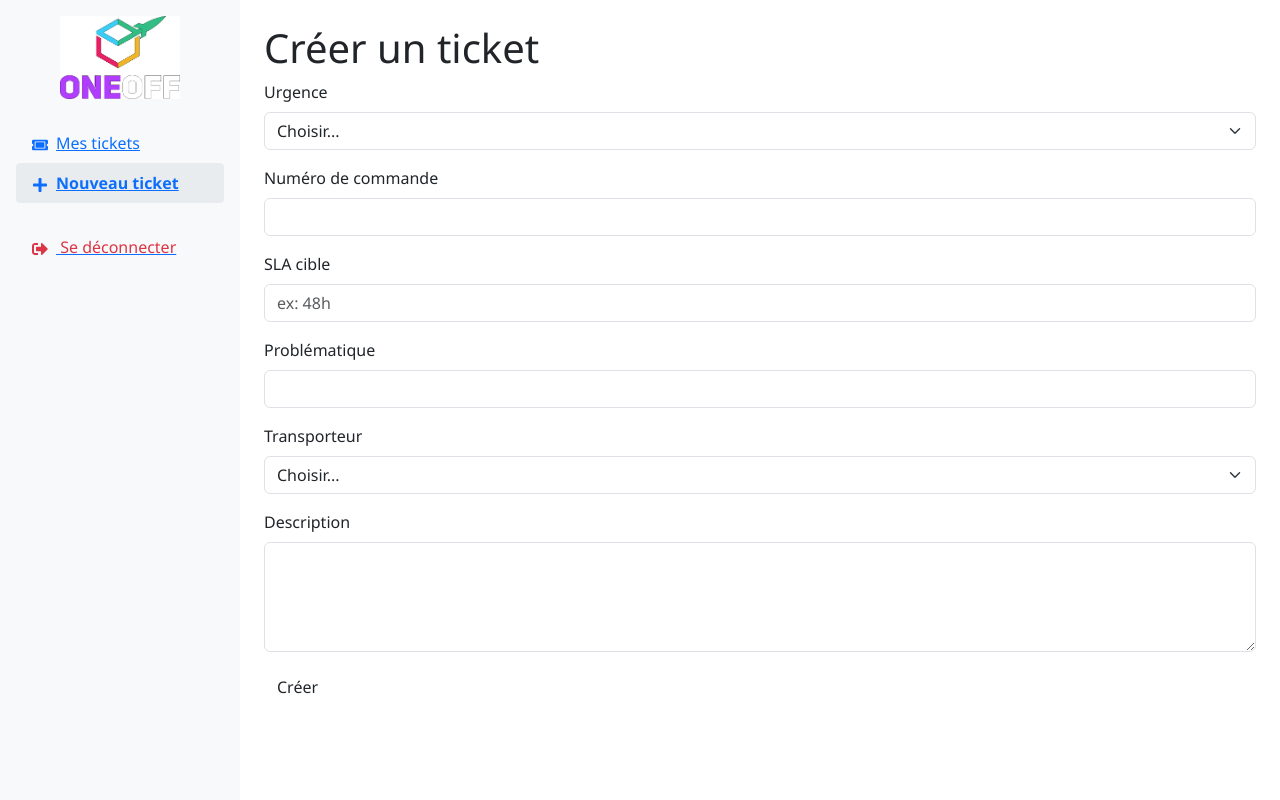
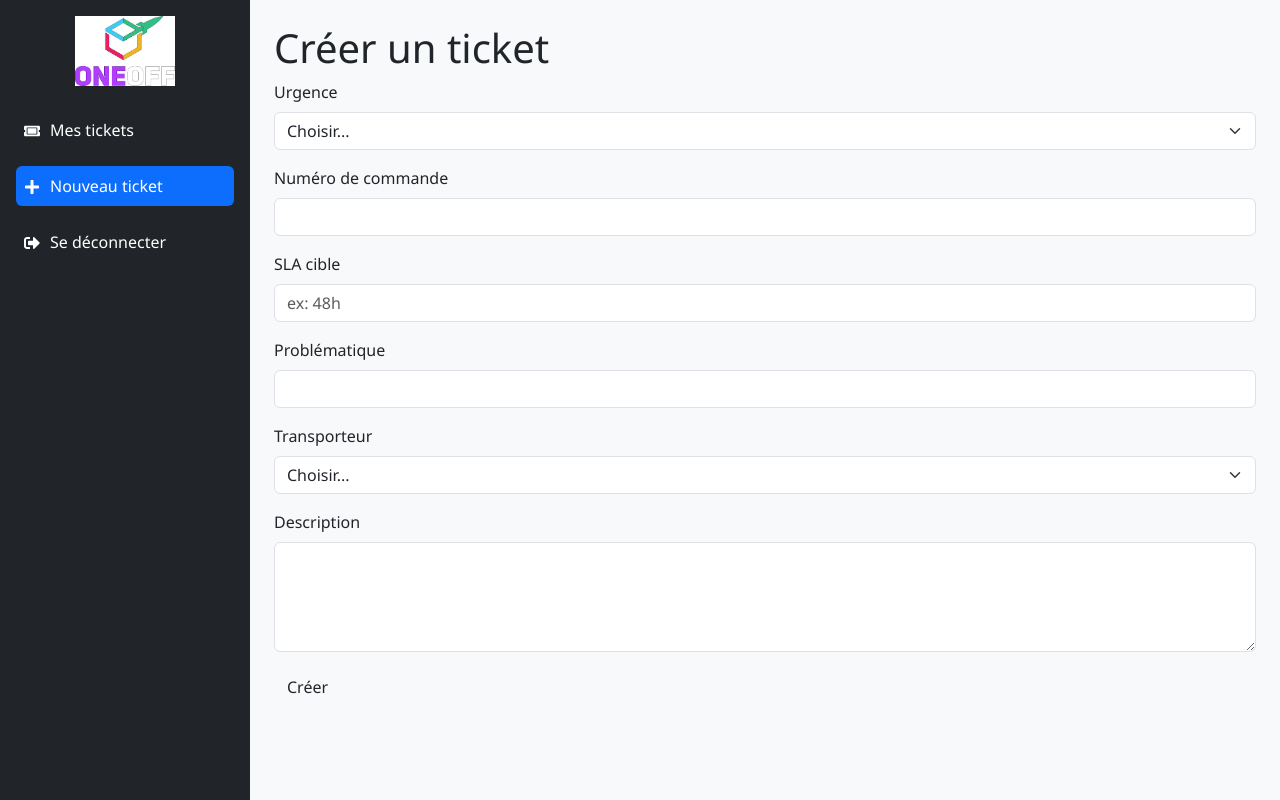
Before and after one commit to OneOffsas/claimoneoff-front02, a Next.js app: page /createticket in a window 1280 px wide. Built offline with nearby package versions, Linux system fonts and the light colour scheme; sample sign-in values are in the browser's storage.

Commit message:
Update Layout.js

```diff
--- a/components/Layout.js
+++ b/components/Layout.js
@@ -1,46 +1,90 @@
 // components/Layout.js
-import Link from "next/link"
-import { useRouter } from "next/router"
-import { FaTicketAlt, FaPlus, FaChartBar, FaSignOutAlt } from "react-icons/fa"
+import Link from 'next/link';
+import { useRouter } from 'next/router';
+import {
+  FaTicketAlt,
+  FaChartBar,
+  FaSignOutAlt,
+  FaPlus,
+  FaUserShield
+} from 'react-icons/fa';
 
 export default function Layout({ children, user }) {
-  const router = useRouter()
-  // si pas connecté, on n’affiche pas la sidebar
-  if (!user) return <>{children}</>
+  const router = useRouter();
 
-  const nav = [
-    { href: "/dashboard", icon: <FaTicketAlt />, label: "Mes tickets" },
-    { href: "/createticket", icon: <FaPlus />, label: "Nouveau ticket" },
-  ]
-  if (user.role === "Admin") {
-    nav.push({ href: "/admin", icon: <FaChartBar />, label: "Admin Dashboard" })
-  }
+  if (!user) return <>{children}</>;
+
+  const isActive = (path) => router.pathname === path;
+
+  const menuItemsClient = [
+    {
+      label: 'Mes tickets',
+      href: '/dashboard',
+      icon: <FaTicketAlt />,
+    },
+    {
+      label: 'Nouveau ticket',
+      href: '/createticket',
+      icon: <FaPlus />,
+    },
+    {
+      label: 'Se déconnecter',
+      href: '/logout',
+      icon: <FaSignOutAlt />,
+    },
+  ];
+
+  const menuItemsAdmin = [
+    {
+      label: 'Dashboard Admin',
+      href: '/admin',
+      icon: <FaChartBar />,
+    },
+    {
+      label: 'Mes tickets',
+      href: '/dashboard',
+      icon: <FaTicketAlt />,
+    },
+    {
+      label: 'Nouveau ticket',
+      href: '/createticket',
+      icon: <FaPlus />,
+    },
+    {
+      label: 'Se déconnecter',
+      href: '/logout',
+      icon: <FaSignOutAlt />,
+    },
+  ];
+
+  const menu = user.role === 'Admin' ? menuItemsAdmin : menuItemsClient;
 
   return (
-    <div className="d-flex">
-      <aside className="bg-light vh-100 p-3" style={{width: 240}}>
+    <div className="d-flex min-vh-100">
+      {/* Sidebar */}
+      <aside className="bg-dark text-white p-3" style={{ width: '250px' }}>
         <div className="text-center mb-4">
-          <img src="/logo.png" alt="Logo" style={{maxWidth:120}}/>
+          <img src="/logo.png" alt="Logo" style={{ maxWidth: '100px' }} />
         </div>
-        <nav className="nav flex-column">
-          {nav.map(item => (
-            <Link key={item.href} href={item.href} passHref>
-              <a className={`nav-link ${router.pathname === item.href ? "active fw-bold" : ""}`}>
-                <span className="me-2">{item.icon}</span>
+        <nav>
+          {menu.map((item, idx) => (
+            <Link key={idx} href={item.href} passHref legacyBehavior>
+              <a
+                className={`d-flex align-items-center mb-3 text-white text-decoration-none p-2 rounded ${
+                  isActive(item.href) ? 'bg-primary' : 'bg-dark'
+                }`}
+                style={{ transition: '0.3s' }}
+              >
+                <span style={{ marginRight: '10px' }}>{item.icon}</span>
                 {item.label}
               </a>
             </Link>
           ))}
-          <Link href="/logout" passHref>
-            <a className="nav-link text-danger mt-4">
-              <FaSignOutAlt className="me-2"/> Se déconnecter
-            </a>
-          </Link>
         </nav>
       </aside>
-      <main className="flex-grow-1 p-4">
-        {children}
-      </main>
+
+      {/* Main content */}
+      <main className="flex-grow-1 bg-light p-4">{children}</main>
     </div>
-  )
+  );
 }
```
